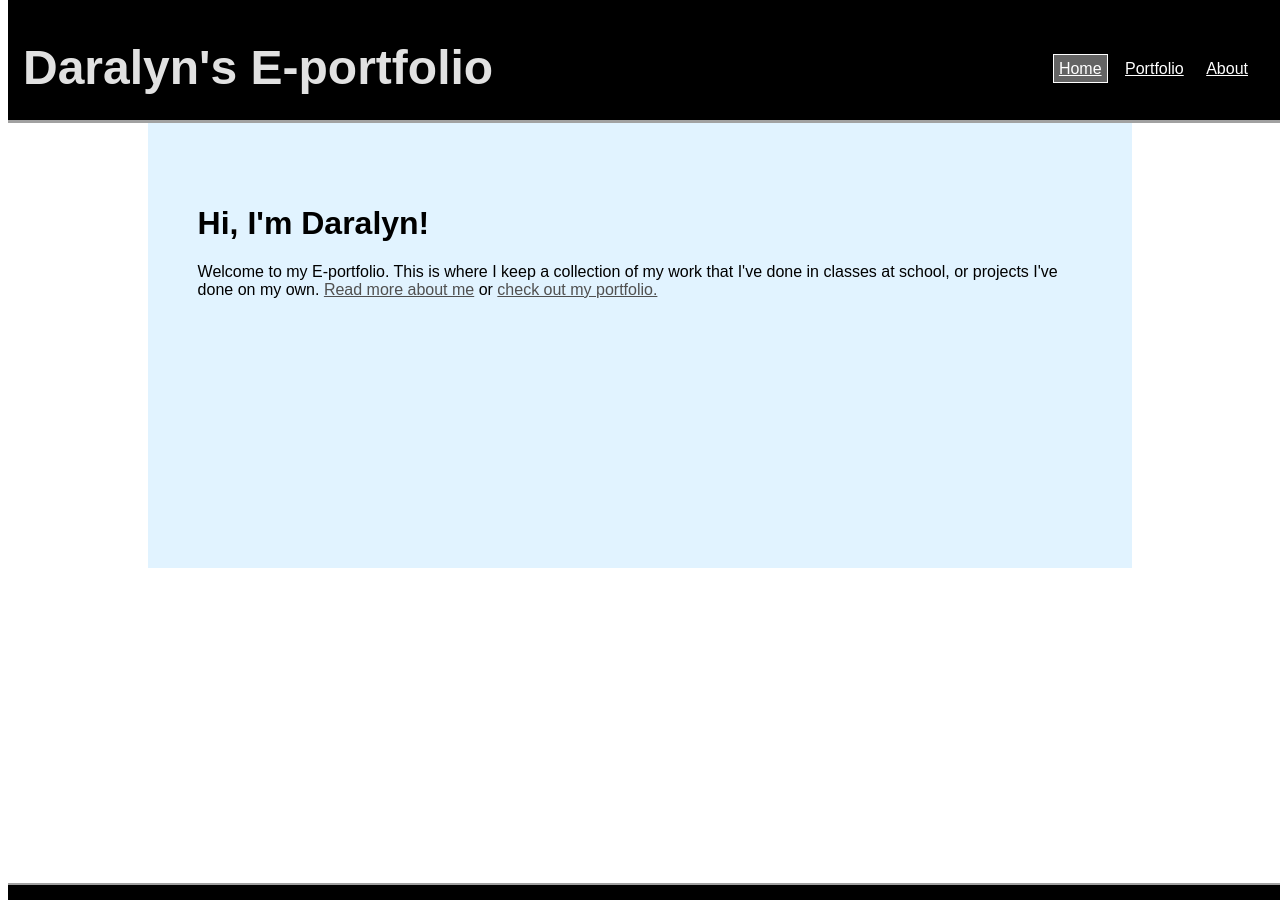
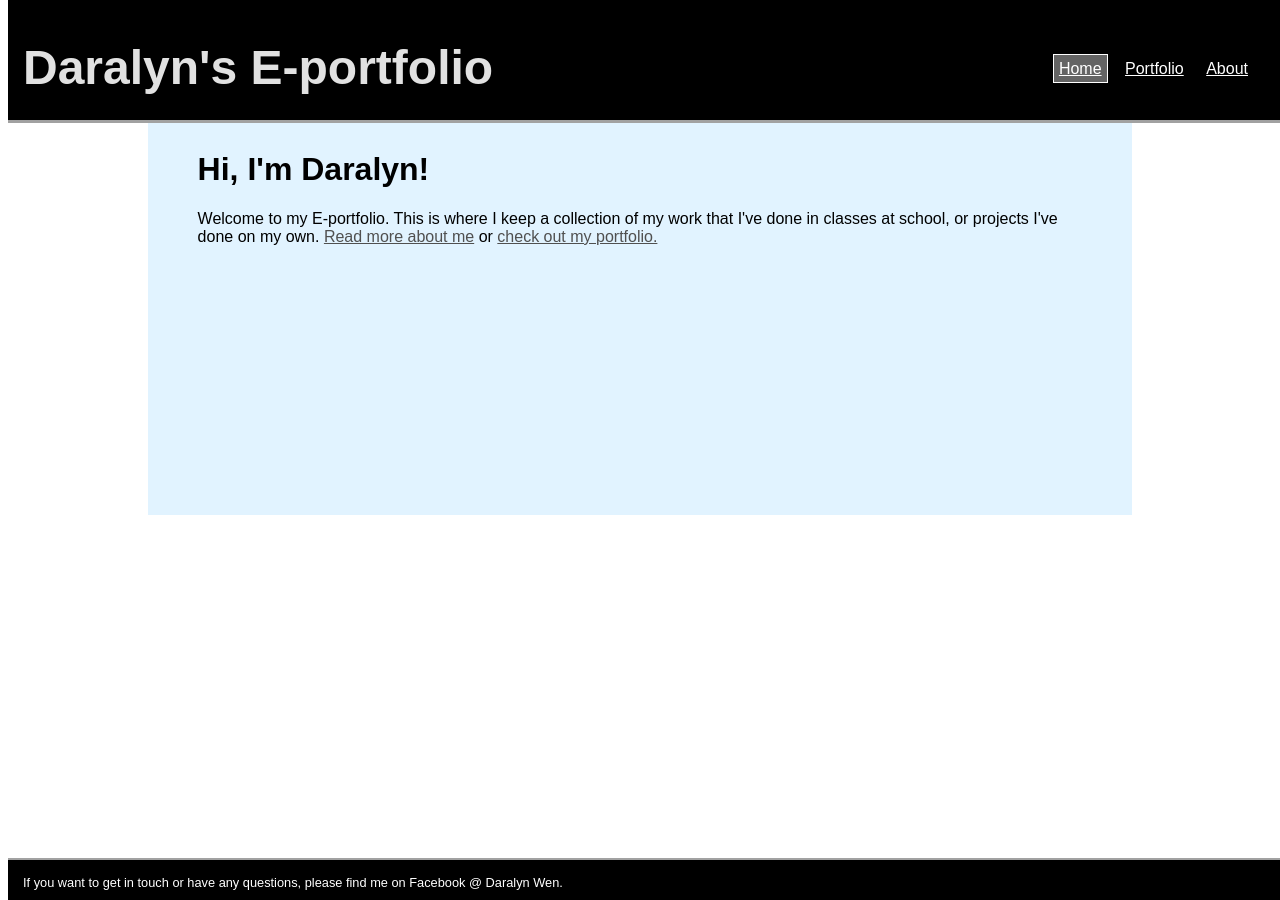
Before and after one commit to daralyn/daralyn.github.io, a Jekyll site: the page built from index.html, in a window 1280 px wide. Built offline with Jekyll 4.4.1, drawn with Linux system fonts in a browser that asks for light colours.

Commit message:
Update main.css

```diff
--- a/css/main.css
+++ b/css/main.css
@@ -53,7 +53,7 @@ footer{
     border-top: 2px solid rgb(161, 161, 161);
     bottom: 0;
     width: 100%;
-    height: 15px;
+    height: 40px;
 }
 
 #footertext{
@@ -75,7 +75,11 @@ footer{
     padding-left: 50px;
     padding-right: 50px;
     padding-bottom: 20%;
-    padding-top: 5%;
+    padding-top: 10px;
+}
+
+#bodydefault:{
+    margin: 0;
 }
 
 a{
```
